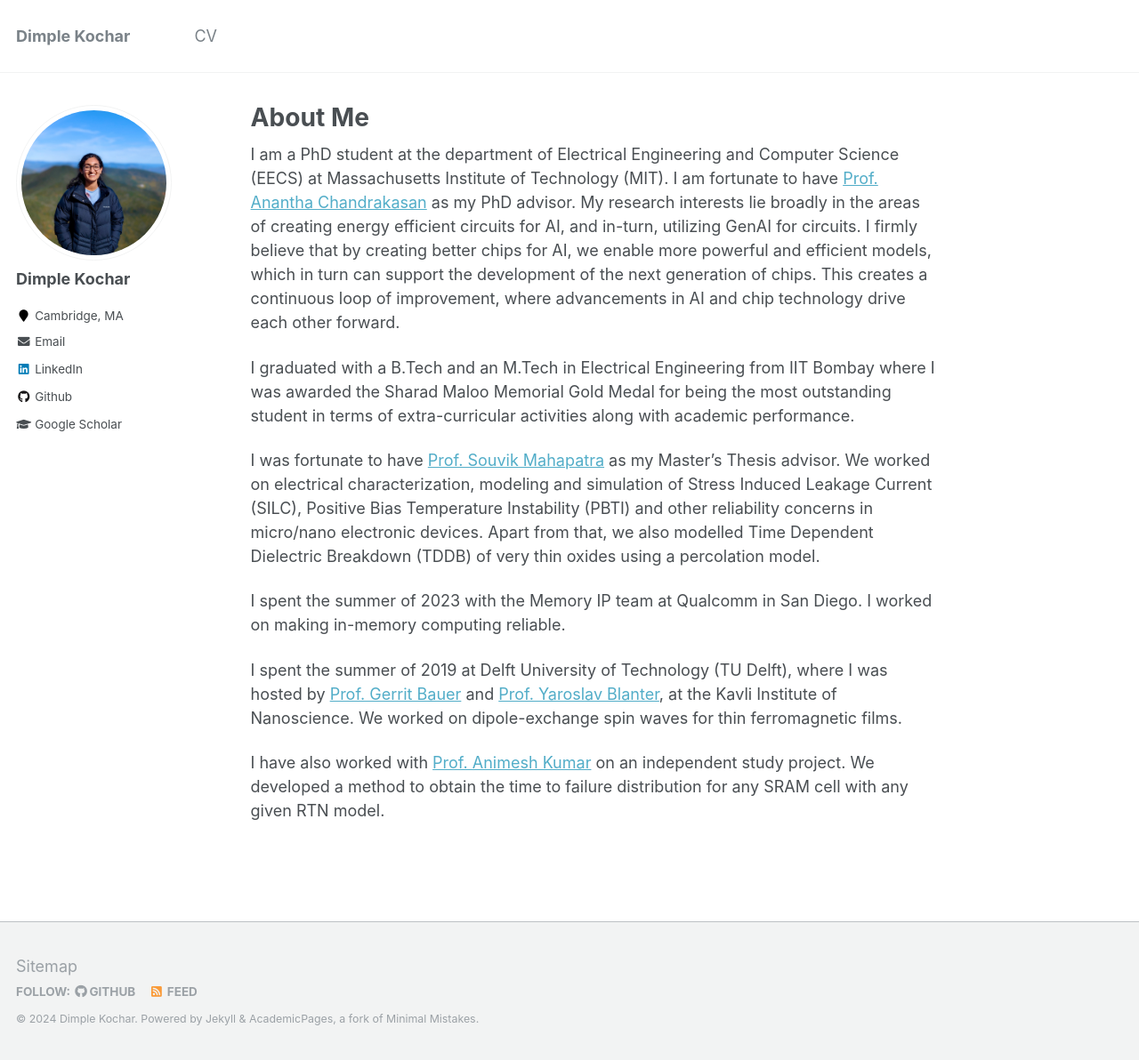
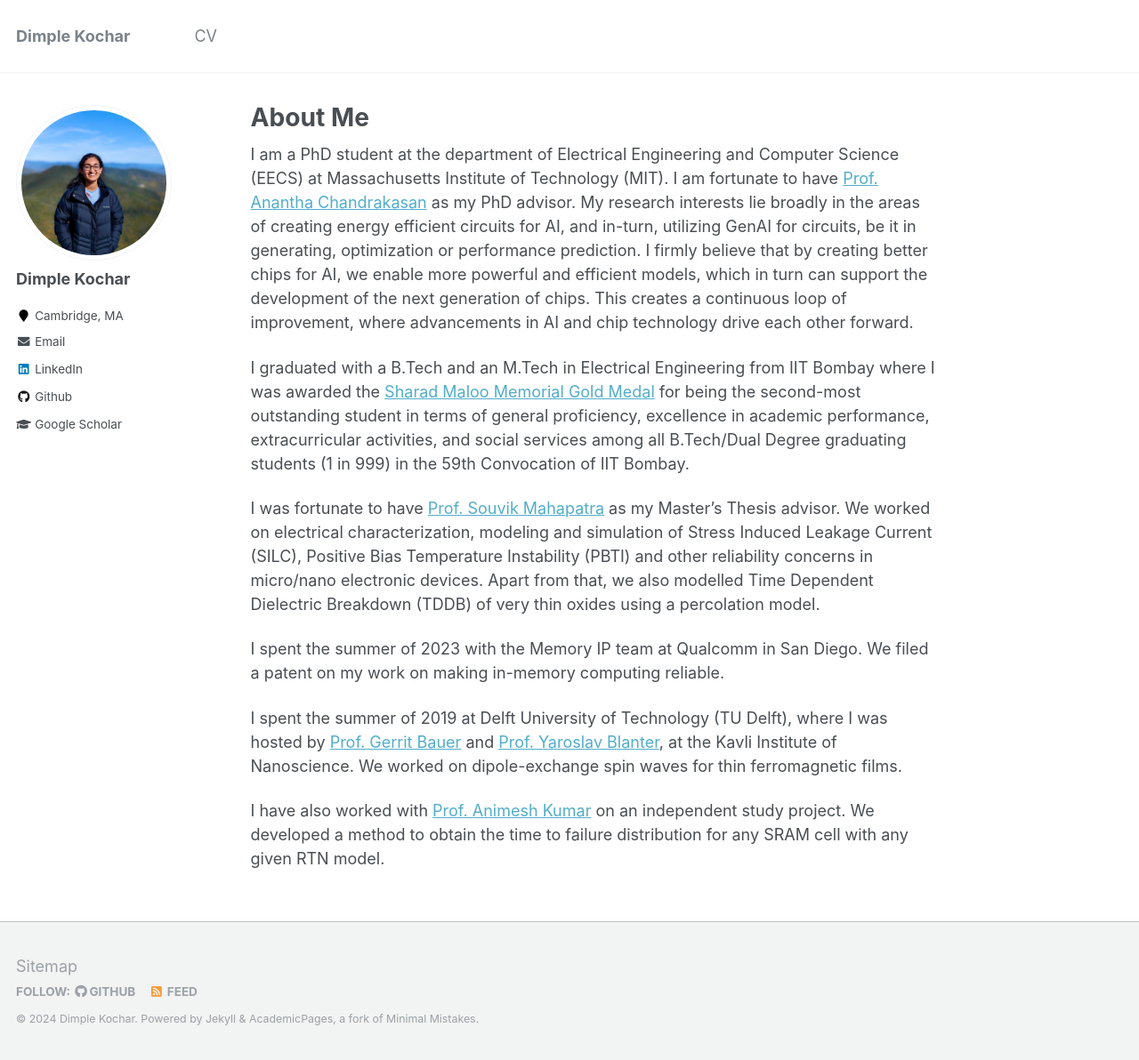
Before and after one commit to dimplekochar/dimplekochar.github.io, a Jekyll site: the page built from _pages/about.md, in a window 1280 px wide and 1192 px high. Shown: the whole window at 89% size. Built offline with Jekyll 4.4.1, drawn with Linux system fonts in a browser that asks for light colours.

Commit message:
Update about.md

```diff
--- a/_pages/about.md
+++ b/_pages/about.md
@@ -9,13 +9,13 @@ redirect_from:
 ---
 
 
-I am a PhD student at the department of Electrical Engineering and Computer Science (EECS) at Massachusetts Institute of Technology (MIT). I am fortunate to have [Prof. Anantha Chandrakasan](https://www.eecs.mit.edu/people/anantha-chandrakasan/) as my PhD advisor. My research interests lie broadly in the areas of creating energy efficient circuits for AI, and in-turn, utilizing GenAI for circuits. I firmly believe that by creating better chips for AI, we enable more powerful and efficient models, which in turn can support the development of the next generation of chips. This creates a continuous loop of improvement, where advancements in AI and chip technology drive each other forward.
+I am a PhD student at the department of Electrical Engineering and Computer Science (EECS) at Massachusetts Institute of Technology (MIT). I am fortunate to have [Prof. Anantha Chandrakasan](https://www.eecs.mit.edu/people/anantha-chandrakasan/) as my PhD advisor. My research interests lie broadly in the areas of creating energy efficient circuits for AI, and in-turn, utilizing GenAI for circuits, be it in generating, optimization or performance prediction. I firmly believe that by creating better chips for AI, we enable more powerful and efficient models, which in turn can support the development of the next generation of chips. This creates a continuous loop of improvement, where advancements in AI and chip technology drive each other forward.
 
-I graduated with a B.Tech and an M.Tech in Electrical Engineering from IIT Bombay where I was awarded the Sharad Maloo Memorial Gold Medal for being the most outstanding student in terms of extra-curricular activities along with academic performance.
+I graduated with a B.Tech and an M.Tech in Electrical Engineering from IIT Bombay where I was awarded the [Sharad Maloo Memorial Gold Medal](https://www.iitb.ac.in/newacadhome/RulesforAwardofMedalsandAcademicprizesforUGandPG.pdf) for being the second-most outstanding student in terms of general proficiency, excellence in academic performance, extracurricular activities, and social services among all B.Tech/Dual Degree graduating students (1 in 999) in the 59th Convocation of IIT Bombay.
 
 I was fortunate to have [Prof. Souvik Mahapatra](https://www.ee.iitb.ac.in/wiki/faculty/souvik?s=model) as my Master's Thesis advisor. We worked on electrical characterization, modeling and simulation of Stress Induced Leakage Current (SILC), Positive Bias Temperature Instability (PBTI) and other reliability concerns in micro/nano electronic devices. Apart from that, we also modelled Time Dependent Dielectric Breakdown (TDDB) of very thin oxides using a percolation model.
 
-I spent the summer of 2023 with the Memory IP team at Qualcomm in San Diego. I worked on making in-memory computing reliable.
+I spent the summer of 2023 with the Memory IP team at Qualcomm in San Diego. We filed a patent on my work on making in-memory computing reliable.
 
 I spent the summer of 2019 at Delft University of Technology (TU Delft), where I was hosted by [Prof. Gerrit Bauer](https://www.tudelft.nl/en/faculty-of-applied-sciences/about-faculty/departments/quantum-nanoscience/prof-dr-gerrit-bauer/) and [Prof. Yaroslav Blanter](https://www.tudelft.nl/en/faculty-of-applied-sciences/about-faculty/departments/quantum-nanoscience/prof-dr-yaroslav-blanter/), at the Kavli Institute of Nanoscience. We worked on dipole-exchange spin waves for thin ferromagnetic films.
 
```
